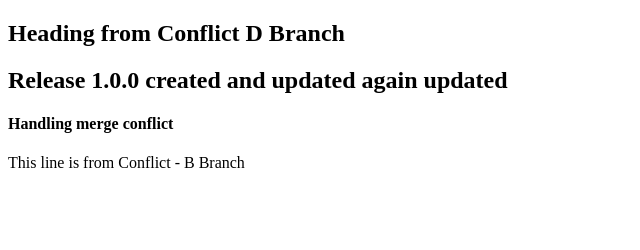
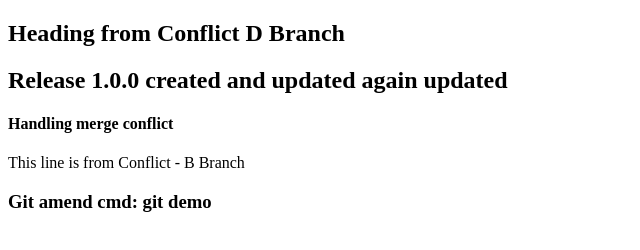
Before and after one commit to Brijbihari24/github-develop-flow, a plain HTML site: page index.html in a window 1280 px wide. Shown: the whole page, without its empty margins (0-640 px from the left). Drawn offline with Linux system fonts and the light colour scheme.

Commit message:
feat: git amend cmd

```diff
--- a/index.html
+++ b/index.html
@@ -11,6 +11,7 @@
       <h2>Release 1.0.0 created and updated again updated</h2>
       <h4>Handling merge conflict</h4>
       <p>This line is from Conflict - B Branch</p>
+      <h3>Git amend cmd: git demo</h3>
     </section>
   </body>
 </html>
```
